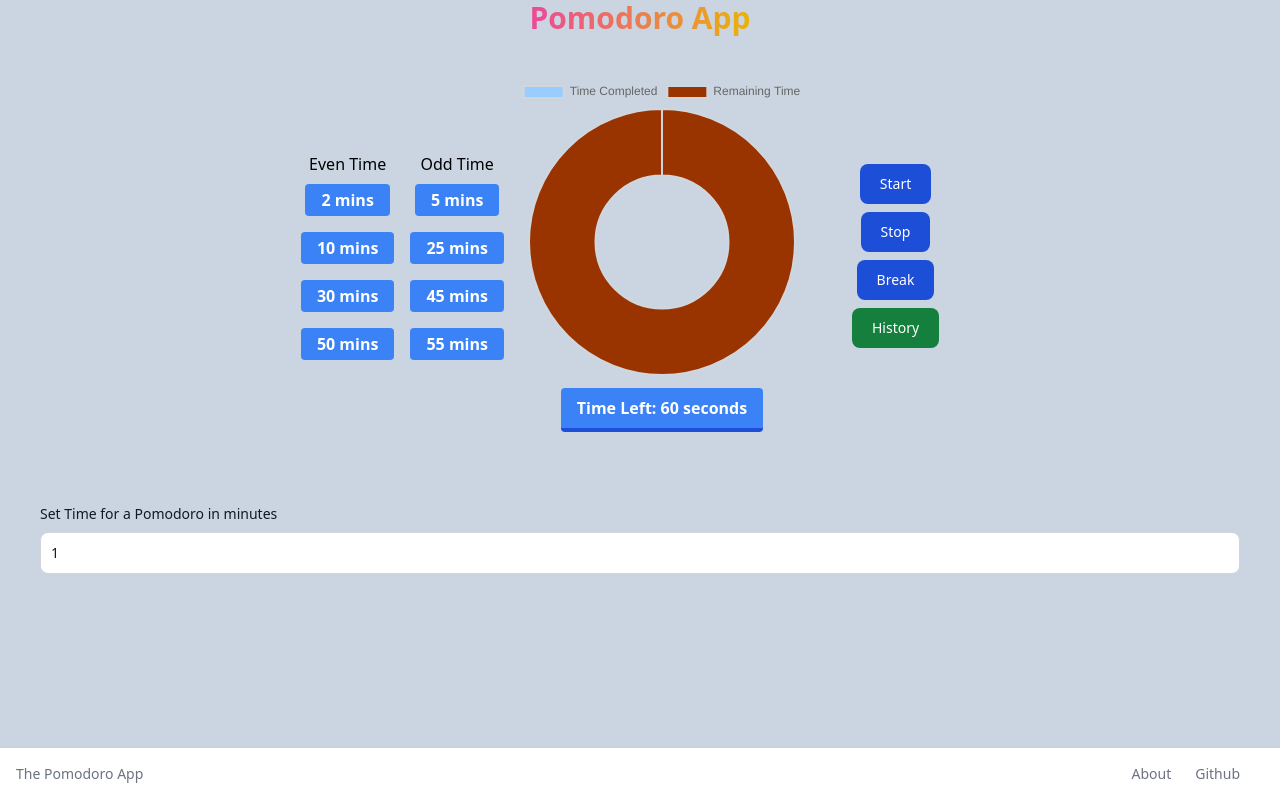
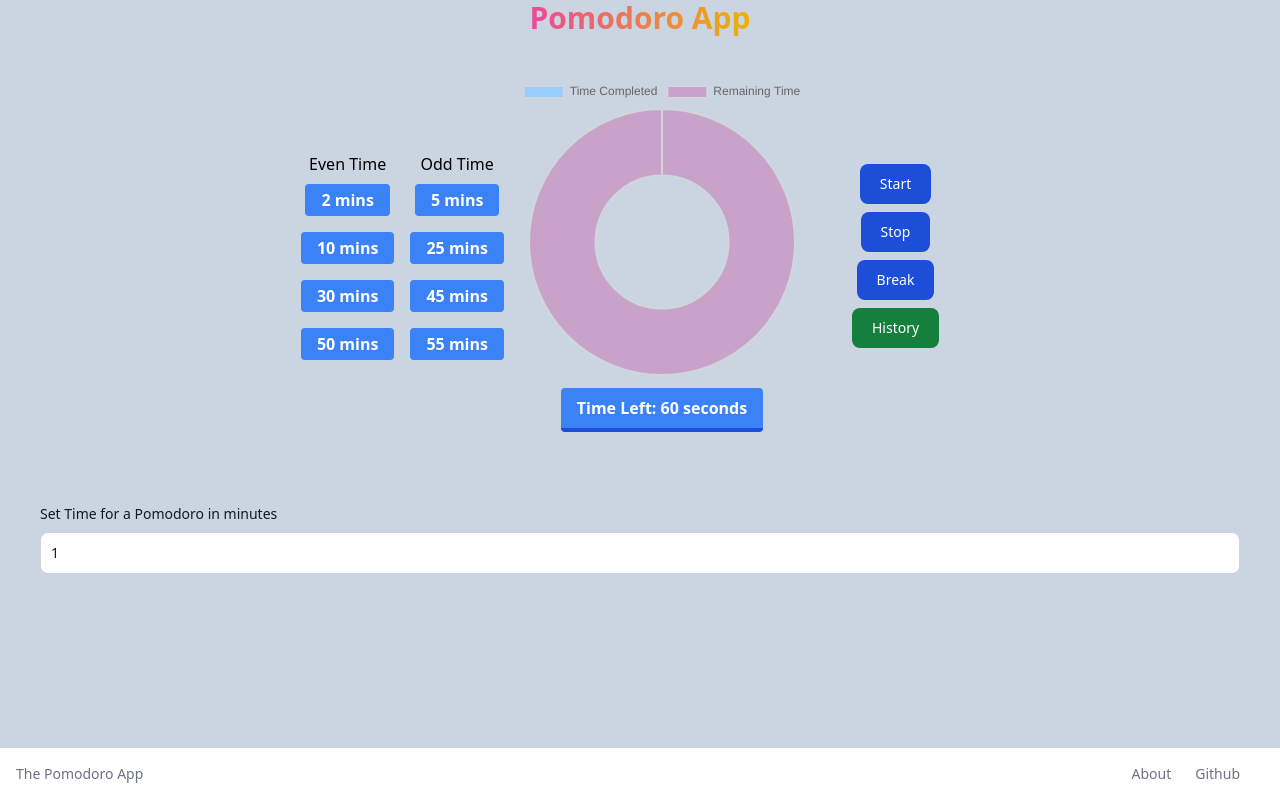
Before and after one commit to siddh34/pomodoro-app, a React (Vite) app: page / in a window 1280 px wide. Built offline with nearby package versions, Linux system fonts and the light colour scheme.

Commit message:
made color changes in graph

```diff
--- a/src/components/charts.tsx
+++ b/src/components/charts.tsx
@@ -17,7 +17,7 @@ const ChartComponent = ({
             {
                 label: "Seconds",
                 data: [timeSetter, remainingTimeSetter],
-                backgroundColor: ["#99CCFF", "#993300"],
+                backgroundColor: ["#99CCFF", "#C8A2C8"],
                 borderColor: "#D1D6DC",
             },
         ],
@@ -30,7 +30,7 @@ const ChartComponent = ({
                 {
                     label: "Seconds",
                     data: [timeSetter, remainingTimeSetter],
-                    backgroundColor: ["#99CCFF", "#993300"],
+                    backgroundColor: ["#99CCFF", "#C8A2C8"],
                     borderColor: "#D1D6DC",
                 },
             ],
```
